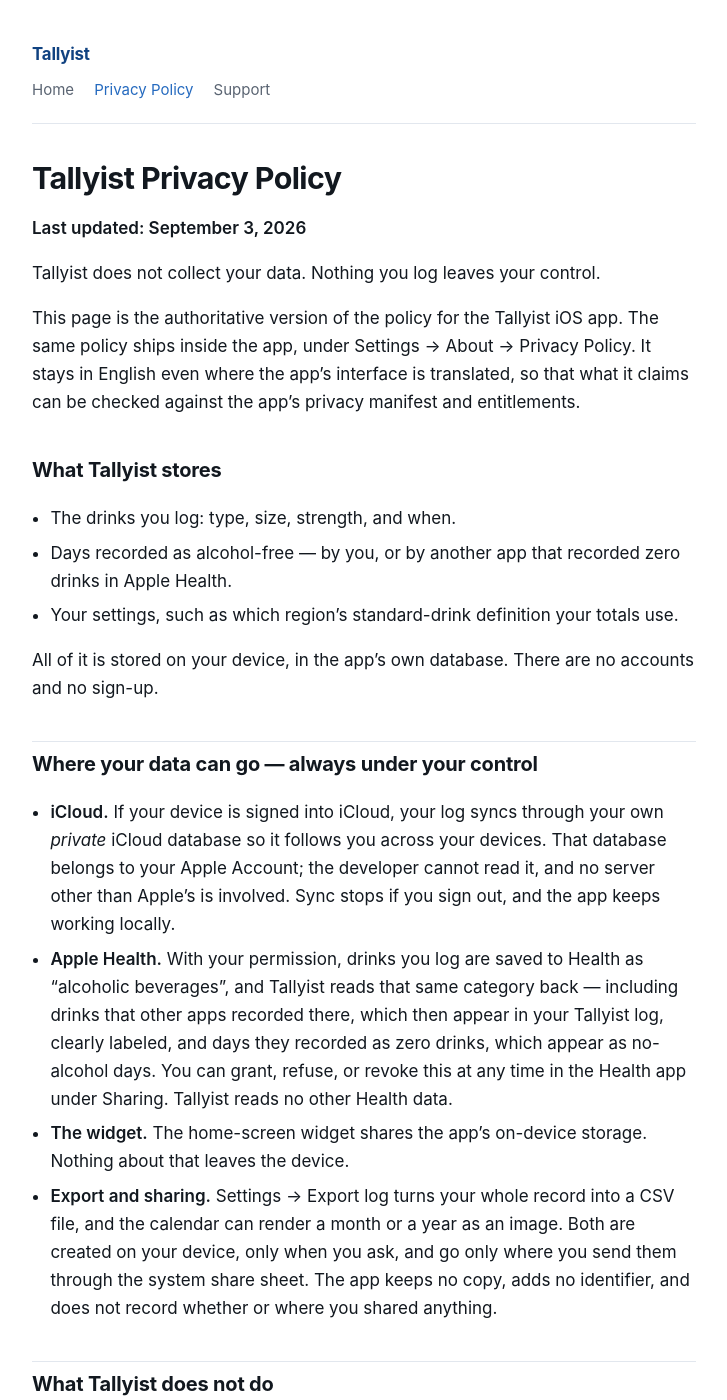
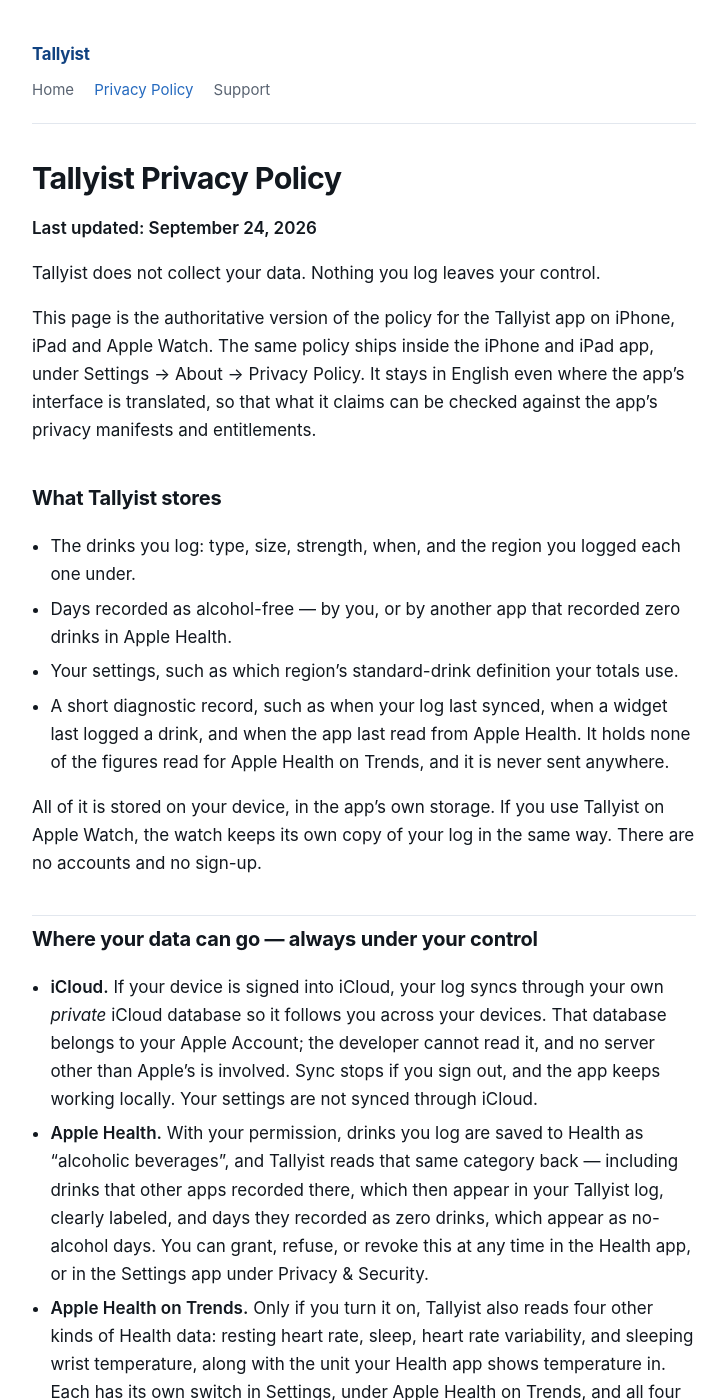
Before and after one commit to semmes/Tallyist, a Jekyll site: the page built from privacy-policy.md, in a window 1280 px wide and 1400 px high. Shown: the whole window, without its empty margins (276-1003 px from the left). Built offline with Jekyll 4.4.1, drawn with Linux system fonts in a browser that asks for light colours; some of the changed text lies outside the part shown.

Commit message:
Mirror the published documents from the app repository
Generated from docs/ in semmes/DrinkTracker@4689362 by
.github/scripts/mirror_docs.py. The bodies are canonical there; only
the Jekyll front matter is added here (ADR-0024).

```diff
--- a/privacy-policy.md
+++ b/privacy-policy.md
@@ -7,24 +7,31 @@ permalink: /privacy/
 
 # Tallyist Privacy Policy
 
-**Last updated: September 3, 2026**
+**Last updated: September 24, 2026**
 
 Tallyist does not collect your data. Nothing you log leaves your control.
 
-This page is the authoritative version of the policy for the Tallyist iOS app.
-The same policy ships inside the app, under Settings → About → Privacy Policy. It
-stays in English even where the app's interface is translated, so that what it
-claims can be checked against the app's privacy manifest and entitlements.
+This page is the authoritative version of the policy for the Tallyist app on
+iPhone, iPad and Apple Watch. The same policy ships inside the iPhone and iPad
+app, under Settings → About → Privacy Policy. It stays in English even where
+the app's interface is translated, so that what it claims can be checked
+against the app's privacy manifests and entitlements.
 
 ## What Tallyist stores
 
-- The drinks you log: type, size, strength, and when.
+- The drinks you log: type, size, strength, when, and the region you logged
+  each one under.
 - Days recorded as alcohol-free — by you, or by another app that recorded zero
   drinks in Apple Health.
 - Your settings, such as which region's standard-drink definition your totals use.
+- A short diagnostic record, such as when your log last synced, when a widget
+  last logged a drink, and when the app last read from Apple Health. It holds
+  none of the figures read for Apple Health on Trends, and it is never sent
+  anywhere.
 
-All of it is stored on your device, in the app's own database. There are no
-accounts and no sign-up.
+All of it is stored on your device, in the app's own storage. If you use
+Tallyist on Apple Watch, the watch keeps its own copy of your log in the same
+way. There are no accounts and no sign-up.
 
 ## Where your data can go — always under your control
 
@@ -32,15 +39,34 @@ accounts and no sign-up.
   own *private* iCloud database so it follows you across your devices. That
   database belongs to your Apple Account; the developer cannot read it, and no
   server other than Apple's is involved. Sync stops if you sign out, and the
-  app keeps working locally.
+  app keeps working locally. Your settings are not synced through iCloud.
 - **Apple Health.** With your permission, drinks you log are saved to Health as
   "alcoholic beverages", and Tallyist reads that same category back — including
   drinks that other apps recorded there, which then appear in your Tallyist log,
   clearly labeled, and days they recorded as zero drinks, which appear as
   no-alcohol days. You can grant, refuse, or revoke this at any time in the
-  Health app under Sharing. Tallyist reads no other Health data.
-- **The widget.** The home-screen widget shares the app's on-device storage.
-  Nothing about that leaves the device.
+  Health app, or in the Settings app under Privacy & Security.
+- **Apple Health on Trends.** Only if you turn it on, Tallyist also reads four
+  other kinds of Health data: resting heart rate, sleep, heart rate
+  variability, and sleeping wrist temperature, along with the unit your Health
+  app shows temperature in. Each has its own switch in Settings, under Apple
+  Health on Trends, and all four are off until you turn them on there or from
+  a card on Trends that asks once. The data is read on your device when Trends
+  shows it, used only to show your own averages on nights you logged drinks
+  and nights you recorded as no alcohol, and then discarded. None of it is
+  saved in the app, synced to iCloud, written back to Health, or sent
+  anywhere. You can turn a switch off, or revoke access in Health, at any
+  time. Tallyist reads no other Health data.
+- **Apple Watch.** If you use Tallyist on Apple Watch, your iPhone sends two
+  settings straight to your paired watch: your region and what the plus button
+  logs, with the time it sent them. Nothing else about you travels that way,
+  and no drink ever does; your log moves between your devices only through
+  iCloud, as above. The watch app reads and writes no Health data. Drinks you
+  log on the watch are saved to Health by Tallyist on your iPhone or iPad, if
+  you allow it there, the next time you open it after they have synced.
+- **Widgets and complications.** The home-screen widget shares the app's
+  storage on the same iPhone or iPad, and the watch complications share the watch app's
+  storage on your watch. Nothing about that sharing leaves the device.
 - **Export and sharing.** Settings → Export log turns your whole record into a
   CSV file, and the calendar can render a month or a year as an image. Both are
   created on your device, only when you ask, and go only where you send them
@@ -53,7 +79,8 @@ accounts and no sign-up.
 - No advertising, and no tracking of any kind.
 - No third-party services. The app contains no networking code of its own; the
   only network traffic related to Tallyist is Apple's iCloud sync described
-  above and, if you choose to leave a tip, Apple's own App Store purchase
+  above, the two settings your iPhone sends to your own watch, and, if you
+  open the tip jar or leave a tip, Apple's own App Store product and purchase
   processing.
 - No selling, sharing, or transfer of your data to anyone, because the
   developer never has it in the first place.
@@ -73,12 +100,16 @@ charged.
 
 ## Deleting your data
 
-- Any entry can be deleted in the app, individually.
-- Deleting the app removes everything stored on the device.
+- Any entry you logged can be deleted in the app, individually. A drink or a
+  no-alcohol day that another app recorded in Apple Health is deleted in that
+  app or in the Health app, and Tallyist follows.
+- Deleting the app removes everything it stored on that device. On Apple
+  Watch, deleting the watch app removes the watch's copy.
 - iCloud copies can be removed in the iOS Settings app under your Apple
   Account → iCloud → Manage Account Storage.
 - Data saved to Health is yours in Health: delete it there under Browse →
-  Other Data → Alcohol Consumption.
+  Other Data → Alcohol Consumption. Nothing Tallyist reads for Apple Health on
+  Trends is ever stored, so there is nothing of it to delete.
 
 ## Changes to this policy
 
```
Also changed, not shown: support.md (+24 -2 lines).
